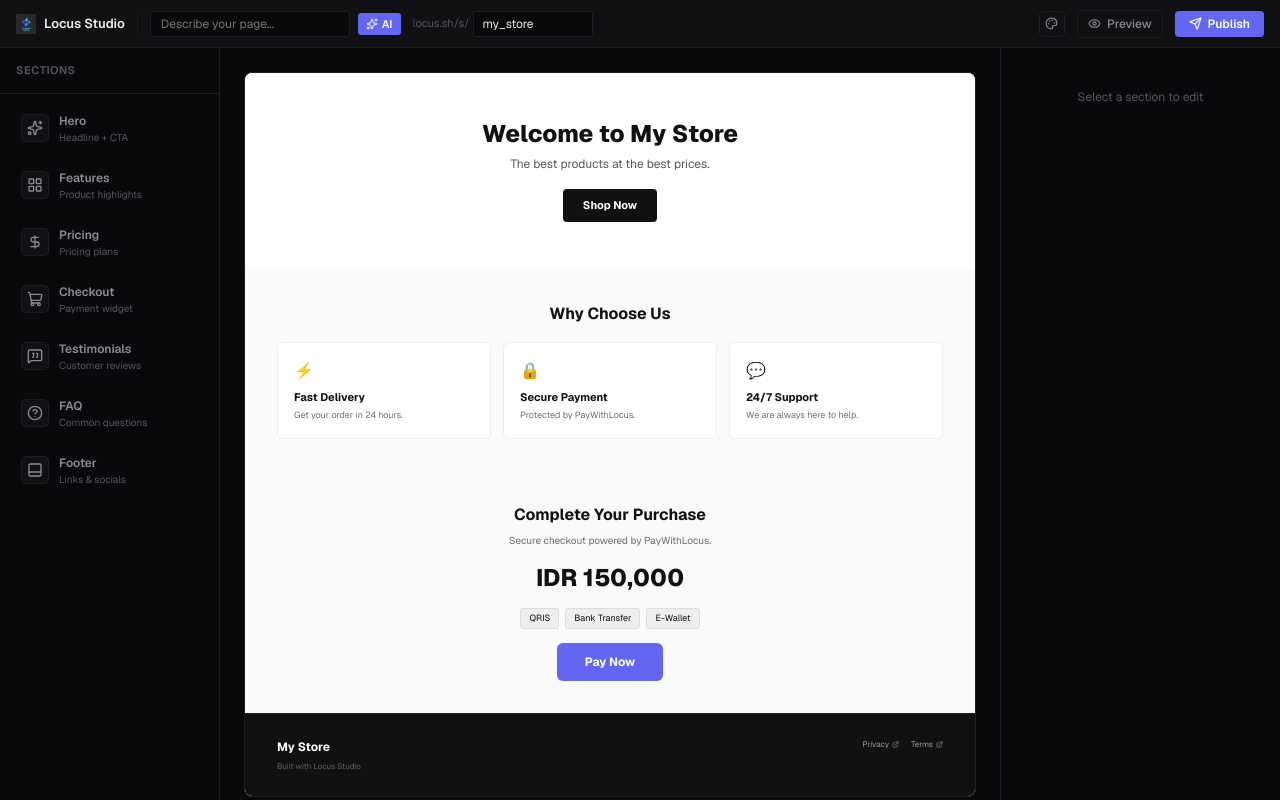
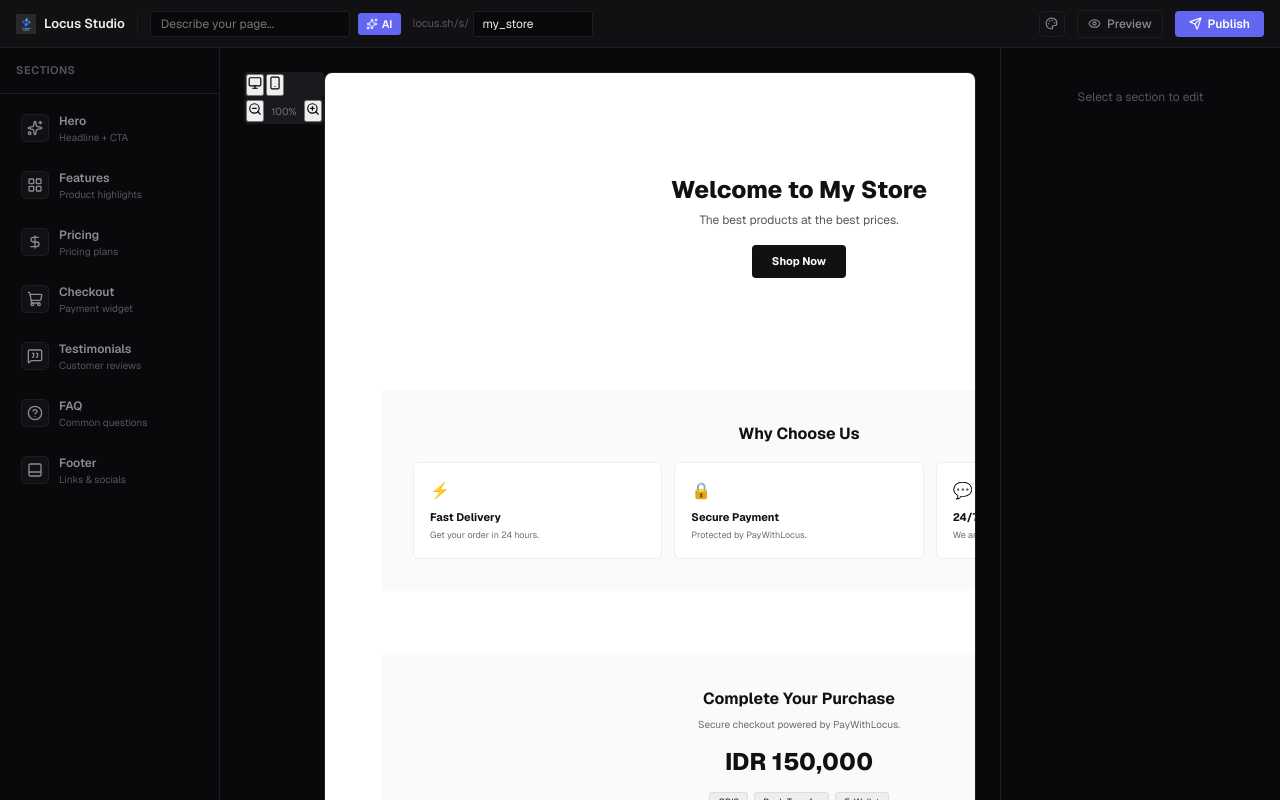
Before and after one commit to maulana-tech/buildwithlocus, a Next.js app: page /dashboard in a window 1280 px wide. Built offline with nearby package versions, Linux system fonts and the light colour scheme.

Commit message:
refactor(src/components/builder/LivePreview.tsx): auto update

```diff
--- a/src/components/builder/LivePreview.tsx
+++ b/src/components/builder/LivePreview.tsx
@@ -1,6 +1,6 @@
 'use client';
 
-import React from 'react';
+import React, { useState } from 'react';
 import {
   Sparkles,
   LayoutGrid,
@@ -12,6 +12,10 @@ import {
   Star,
   ChevronDown,
   ExternalLink,
+  Monitor,
+  Smartphone,
+  ZoomIn,
+  ZoomOut,
 } from 'lucide-react';
 import type { PageSection, PageConfig } from '@/agents/state';
 
@@ -188,11 +192,74 @@ type Props = {
 };
 
 export function LivePreview({ page, selectedId, onSelect }: Props) {
+  const [device, setDevice] = useState<'desktop' | 'mobile'>('desktop');
+  const [zoom, setZoom] = useState(100);
+
+  const viewportWidth = device === 'mobile' ? 375 : 900;
+  const containerPadding = 24;
+  const viewportPadding = device === 'mobile' ? 12 : 32;
+
   return (
     <div className="builder-preview">
-      <div className="builder-preview-viewport">
+      <div className="builder-preview-toolbar">
+        <div style={{ display: 'flex', gap: '2px', background: '#1a1a1e', padding: '2px', borderRadius: '4px' }}>
+          <button
+            onClick={() => setDevice('desktop')}
+            className={`builder-preview-toolbar-btn ${device === 'desktop' ? 'active' : ''}`}
+            title="Desktop"
+          >
+            <Monitor size={14} />
+          </button>
+          <button
+            onClick={() => setDevice('mobile')}
+            className={`builder-preview-toolbar-btn ${device === 'mobile' ? 'active' : ''}`}
+            title="Mobile"
+          >
+            <Smartphone size={14} />
+          </button>
+        </div>
+
+        <div style={{ display: 'flex', alignItems: 'center', gap: '2px', background: '#1a1a1e', padding: '2px', borderRadius: '4px' }}>
+          <button
+            onClick={() => setZoom(Math.max(50, zoom - 10))}
+            disabled={zoom <= 50}
+            className="builder-preview-toolbar-btn"
+            title="Zoom Out"
+          >
+            <ZoomOut size={14} />
+          </button>
+          <span style={{ fontSize: '10px', width: '36px', textAlign: 'center', color: '#71717a' }}>{zoom}%</span>
+          <button
+            onClick={() => setZoom(Math.min(150, zoom + 10))}
+            disabled={zoom >= 150}
+            className="builder-preview-toolbar-btn"
+            title="Zoom In"
+          >
+            <ZoomIn size={14} />
+          </button>
+        </div>
+      </div>
+
+      <div
+        className="builder-preview-viewport"
+        style={{
+          padding: containerPadding,
+          justifyContent: 'center',
+          alignItems: 'flex-start',
+          overflow: 'auto',
+        }}
+      >
+        <div
+          className="builder-preview-scroll"
+          style={{
+            width: `${viewportWidth}px`,
+            transform: `scale(${zoom / 100})`,
+            transformOrigin: 'top center',
+            transition: 'width 0.2s ease',
+          }}
+        >
           {page.sections.length === 0 && (
-          <div className="builder-preview-empty">
+            <div className="builder-preview-empty" style={{ padding: viewportPadding }}>
               <p>No sections yet.</p>
               <p style={{ fontSize: '12px', opacity: 0.5, marginTop: '4px' }}>Add sections from the left panel.</p>
             </div>
@@ -202,6 +269,7 @@ export function LivePreview({ page, selectedId, onSelect }: Props) {
               key={section.id}
               className={`builder-preview-section ${selectedId === section.id ? 'selected' : ''}`}
               onClick={() => onSelect(section.id)}
+              style={{ padding: viewportPadding }}
             >
               <div className="builder-preview-section-badge">
                 {SECTION_ICONS[section.type]}
@@ -218,5 +286,6 @@ export function LivePreview({ page, selectedId, onSelect }: Props) {
           ))}
         </div>
       </div>
+    </div>
   );
 }
```
Lines whose indentation alone changed are shown as unchanged.
